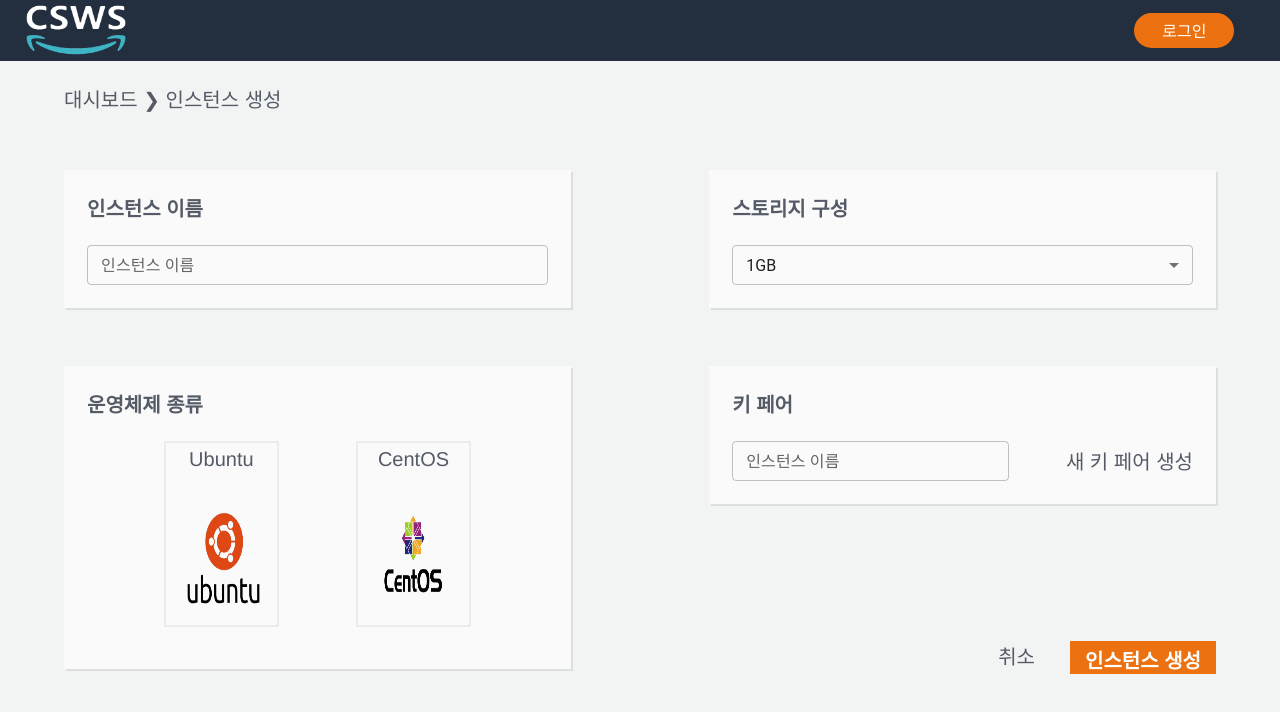
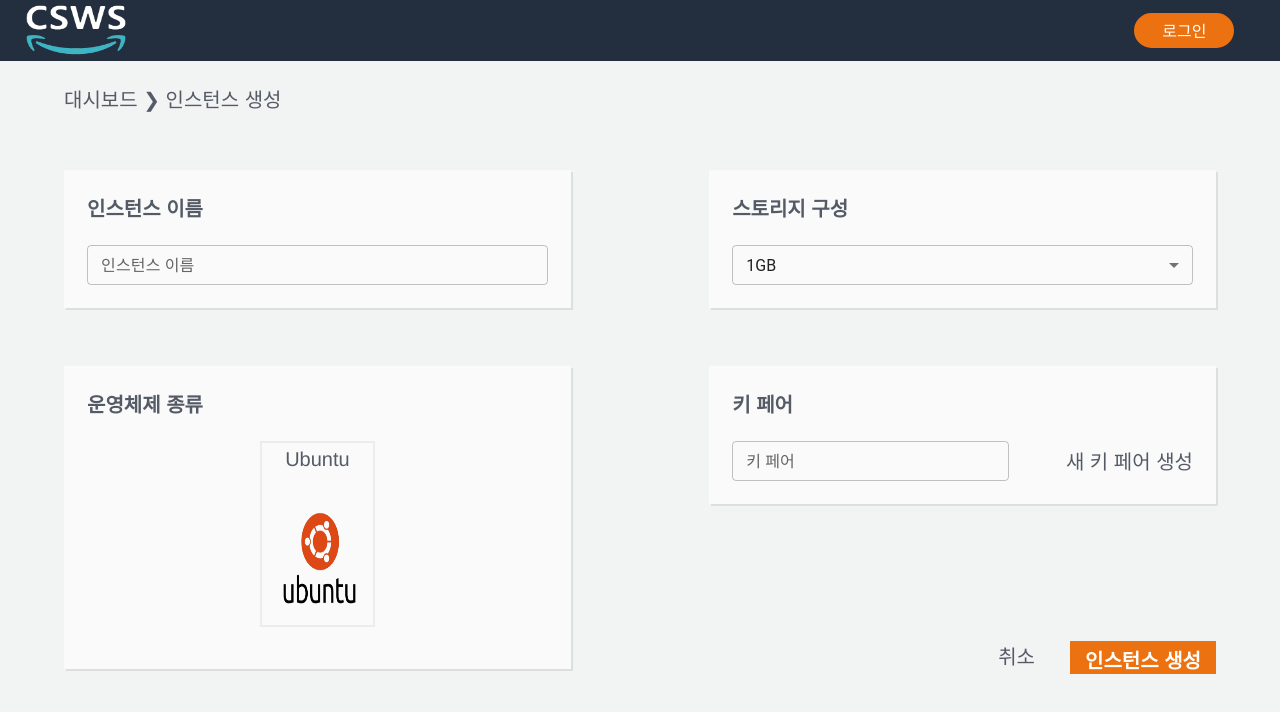
Before and after one commit to DonghyeonKang/CLMS, a React (Create React App) app in the folder frontend/: page /dashboard/createInstance in a window 1280 px wide. Shown: the top 712 px of the page. Built offline with nearby package versions, Linux system fonts and the light colour scheme.

Commit message:
Update CreateInstance
인스턴스 생성 기능 수정

```diff
--- a/frontend/src/components/Instance/CreateInstance/KeyPairSection.js
+++ b/frontend/src/components/Instance/CreateInstance/KeyPairSection.js
@@ -15,7 +15,7 @@ const KeyPairSection = ({setData, data}) => {
         <KeyPair>
             <Title>키 페어</Title>
             <div style={{display:'flex', justifyContent:'space-between', alignItems:'center'}}>
-              <TextField label='인스턴스 이름' onChange={keyPairHandler} style={{width:'60%'}} size="small"/>
+              <TextField label='키 페어' onChange={keyPairHandler} style={{width:'60%'}} size="small"/>
               <CreateKeyPair onClick={()=>setModalOpen(true)}>새 키 페어 생성</CreateKeyPair>
             </div>
         </KeyPair>
--- a/frontend/src/components/Instance/CreateInstance/MachineImageSection.js
+++ b/frontend/src/components/Instance/CreateInstance/MachineImageSection.js
@@ -1,13 +1,9 @@
 import styled from "styled-components";
 import ubuntu from '../../../img/ubuntu.png'
-import CentOs from '../../../img/CentOs.png'
 
 const MachineImageSection = ({setData, data}) => {
     const setUbuntu = () => {
       setData({...data, machineImage: 'Ubuntu'});
-    };
-    const setCentOS = () => {
-      setData({...data, machineImage: 'CentOS'});
     };
     return (
         <OS>
@@ -21,16 +17,6 @@ const MachineImageSection = ({setData, data}) => {
               (<OSTab>
                 <div>Ubuntu</div>
                 <OSImg src={ubuntu} onClick={setUbuntu}/>
-              </OSTab>)}
-
-              {data.machineImage === 'CentOS' ?
-              (<OSTabSelected>
-                <div>CentOS</div>
-                <OSImg src={CentOs} onClick={setCentOS}/>
-              </OSTabSelected>) :
-              (<OSTab>
-                <div>CentOS</div>
-                <OSImg src={CentOs} onClick={setCentOS}/>
               </OSTab>)}
             </OSTabs>
         </OS>
--- a/frontend/src/components/Instance/CreateInstance/StorageSection.js
+++ b/frontend/src/components/Instance/CreateInstance/StorageSection.js
@@ -8,13 +8,13 @@ const StorageSection = ({setData, data}) => {
     return (
         <Storage>
             <Title>스토리지 구성</Title>
-            <Select label="storage" onChange={storageHandler} defaultValue={data.storage} size='small'>
-                <MenuItem value='1'>1GB</MenuItem>
-                <MenuItem value='2'>2GB</MenuItem>
-                <MenuItem value='4'>4GB</MenuItem>
-                <MenuItem value='8'>8GB</MenuItem>
-                <MenuItem value='16'>16GB</MenuItem>
-                <MenuItem value='32'>32GB</MenuItem>
+            <Select label="storage" onChange={storageHandler} value={data.storage ?? ''} size='small'>
+                <MenuItem value='1G'>1GB</MenuItem>
+                <MenuItem value='2G'>2GB</MenuItem>
+                <MenuItem value='4G'>4GB</MenuItem>
+                <MenuItem value='8G'>8GB</MenuItem>
+                <MenuItem value='16G'>16GB</MenuItem>
+                <MenuItem value='32G'>32GB</MenuItem>
             </Select>
         </Storage>
     );
--- a/frontend/src/routes/Instance/CreateInstance.js
+++ b/frontend/src/routes/Instance/CreateInstance.js
@@ -10,7 +10,7 @@ import Navigation from "../../components/Navigation";
 const CreateInstance = () => {
   const [data,setData] = useState({
     name: '',
-    storage: '1',
+    storage: '1G',
     machineImage: '',
     keyPair: '',
   });
```
